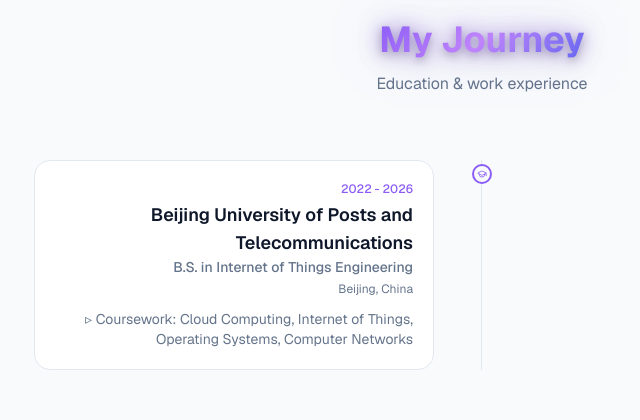
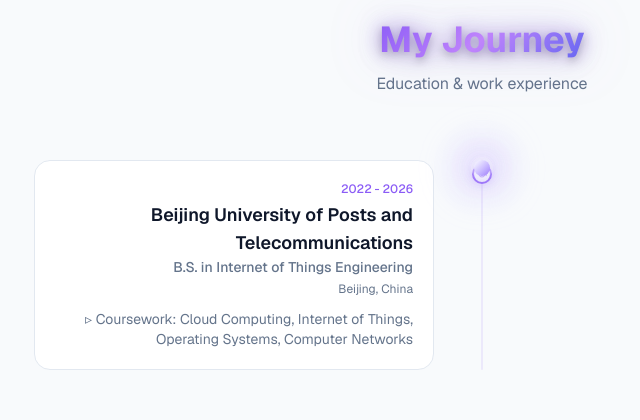
Before and after one commit to ArcticZvan/my-portfolio, a Next.js app: page /en in a window 1280 px wide. Shown: the part 1700-2120 px from the top of the page, without its empty margins (158-798 px from the left). Built offline with nearby package versions, Linux system fonts and the light colour scheme.

Commit message:
Add leading line in my journey

```diff
--- a/src/components/journey/journey.tsx
+++ b/src/components/journey/journey.tsx
@@ -13,9 +13,13 @@
   const t = useTranslations("journey");
   const locale = useLocale() as "zh" | "en";
   const sectionRef = useRef<HTMLElement>(null);
+  const timelineTrackRef = useRef<HTMLDivElement>(null);
+  const glowLineRef = useRef<HTMLDivElement>(null);
+  const glowDotRef = useRef<HTMLDivElement>(null);
 
   useEffect(() => {
     const ctx = gsap.context(() => {
+      // Header entrance
       gsap.fromTo(
         ".journey-header",
         { y: 40, opacity: 0 },
@@ -24,13 +28,11 @@
           opacity: 1,
           duration: 0.8,
           ease: "power3.out",
-          scrollTrigger: {
-            trigger: ".journey-header",
-            start: "top 85%",
-          },
+          scrollTrigger: { trigger: ".journey-header", start: "top 85%" },
         }
       );
 
+      // Items entrance
       gsap.utils.toArray<HTMLElement>(".journey-item").forEach((item, i) => {
         gsap.fromTo(
           item,
@@ -40,13 +42,43 @@
             opacity: 1,
             duration: 0.8,
             ease: "power3.out",
+            scrollTrigger: { trigger: item, start: "top 85%" },
+          }
+        );
+      });
+
+      // Glowing line that fills as you scroll
+      if (glowLineRef.current && glowDotRef.current && timelineTrackRef.current) {
+        const tl = gsap.timeline({
+          scrollTrigger: {
+            trigger: timelineTrackRef.current,
+            start: "top 60%",
+            end: "bottom 40%",
+            scrub: 0.5,
+          },
+        });
+
+        tl.fromTo(
+          glowLineRef.current,
+          { scaleY: 0 },
+          { scaleY: 1, ease: "none" }
+        );
+
+        gsap.fromTo(
+          glowDotRef.current,
+          { top: "0%" },
+          {
+            top: "100%",
+            ease: "none",
             scrollTrigger: {
-              trigger: item,
-              start: "top 85%",
+              trigger: timelineTrackRef.current,
+              start: "top 60%",
+              end: "bottom 40%",
+              scrub: 0.5,
             },
           }
         );
-      });
+      }
     }, sectionRef);
 
     return () => ctx.revert();
@@ -67,9 +99,35 @@
         </div>
 
         {/* Timeline */}
-        <div className="relative">
-          {/* Vertical line */}
-          <div className="absolute left-4 top-0 h-full w-px bg-border md:left-1/2 md:-translate-x-px" />
+        <div ref={timelineTrackRef} className="relative">
+          {/* Static dim background line */}
+          <div className="absolute left-[15px] top-0 h-full w-[2px] rounded-full bg-accent/10 md:left-1/2 md:-translate-x-[1px]" />
+
+          {/* Glowing progress line */}
+          <div
+            ref={glowLineRef}
+            className="absolute left-[15px] top-0 h-full w-[3px] origin-top rounded-full md:left-1/2 md:-translate-x-[1.5px]"
+            style={{ transform: "scaleY(0)" }}
+          >
+            <div className="h-full w-full rounded-full bg-gradient-to-b from-violet-300/40 via-violet-400/70 to-accent shadow-[0_0_10px_rgba(139,92,246,0.6),0_0_25px_rgba(139,92,246,0.3)]" />
+          </div>
+
+          {/* Glowing orb that travels down */}
+          <div
+            ref={glowDotRef}
+            className="absolute left-[16px] z-10 -translate-x-1/2 md:left-1/2"
+            style={{ top: "0%" }}
+          >
+            <div className="relative flex items-center justify-center">
+              {/* Large diffuse glow */}
+              <div className="absolute h-16 w-16 rounded-full bg-violet-300/20 blur-[16px]" />
+              <div className="absolute h-10 w-10 rounded-full bg-white/10 blur-[8px]" />
+              {/* Core orb */}
+              <div className="relative h-4 w-4 rounded-full bg-gradient-to-br from-white via-violet-300 to-accent shadow-[0_0_16px_rgba(255,255,255,0.5),0_0_30px_rgba(139,92,246,0.7),0_0_60px_rgba(139,92,246,0.3)]" />
+              {/* Ping ripple */}
+              <div className="absolute h-4 w-4 animate-ping rounded-full bg-white/30" />
+            </div>
+          </div>
 
           <div className="flex flex-col gap-12">
             {experiences.map((exp, index) => (
@@ -83,7 +141,7 @@
               >
                 {/* Timeline dot */}
                 <div
-                  className={`absolute left-2 top-1 flex h-5 w-5 items-center justify-center rounded-full border-2 border-accent bg-background md:top-1 ${
+                  className={`absolute left-2 top-1 flex h-5 w-5 items-center justify-center rounded-full border-2 border-accent bg-background shadow-[0_0_8px_rgba(139,92,246,0.3)] md:top-1 ${
                     index % 2 === 0
                       ? "md:left-auto md:-right-2.5"
                       : "md:-left-2.5"
```
